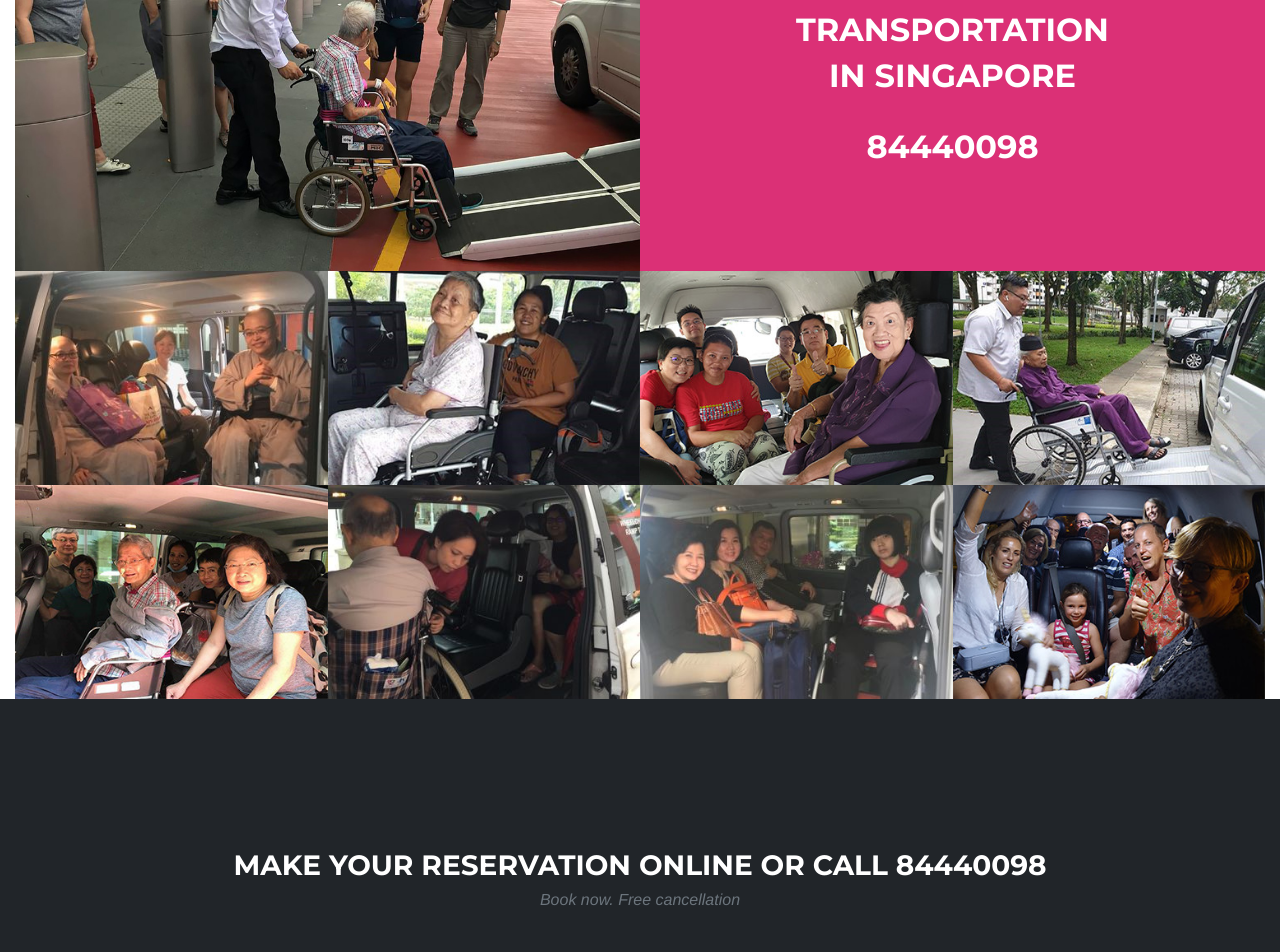
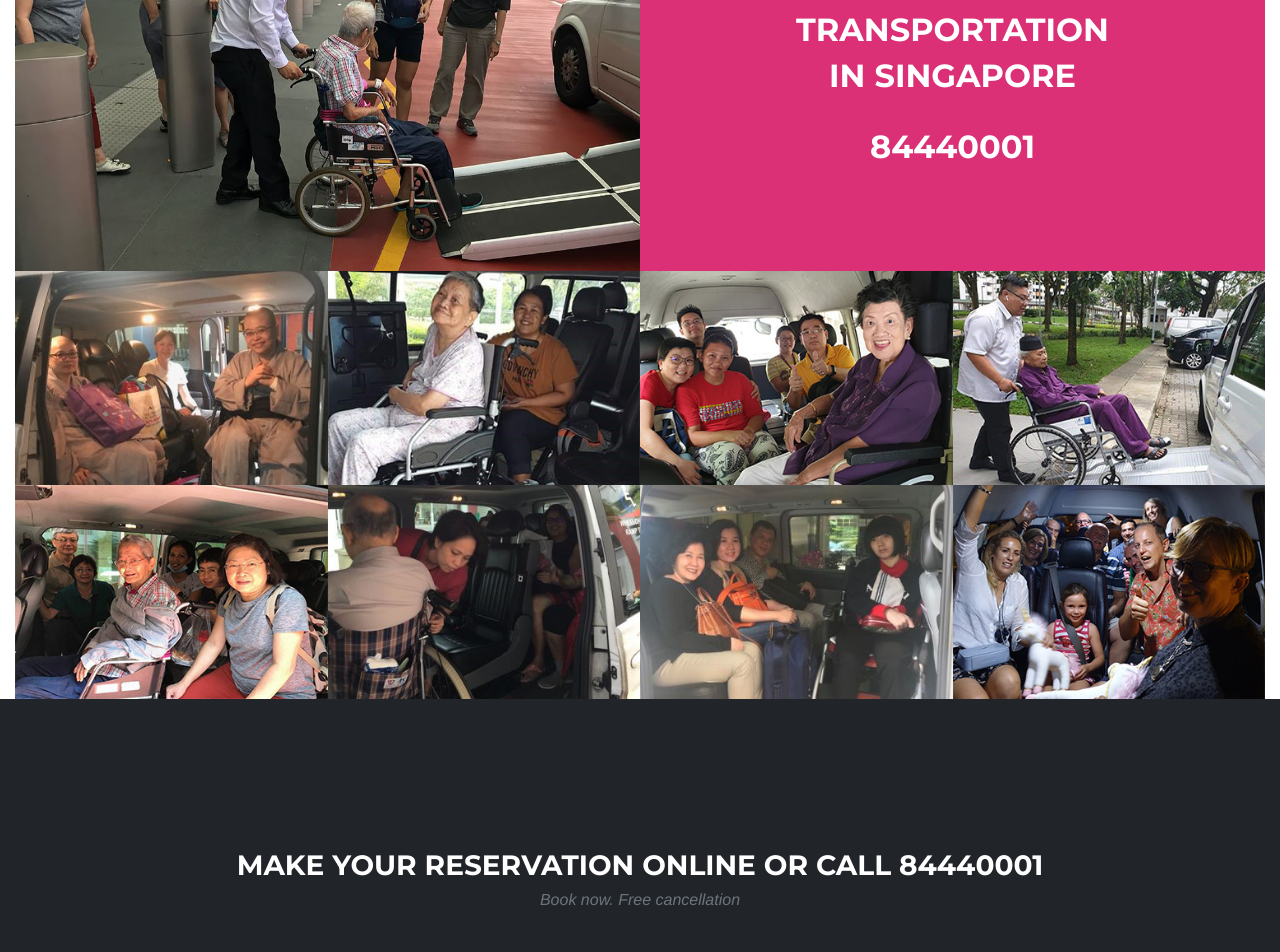
Before and after one commit to chyeteck/wheelchairmaxi, a plain HTML site: page index.html in a window 1280 px wide. Shown: the part 140-1092 px from the top of the page. Drawn offline with Linux system fonts and the light colour scheme; a web font is replaced by a local one.

Commit message:
Update index.html

```diff
--- a/index.html
+++ b/index.html
@@ -55,7 +55,7 @@
           <h2 class="text-uppercase whitetext">transportation</h2>
 		  <h2 class="text-uppercase whitetext">in Singapore</h2>
 		  <br>
-		  <h2><a href="tel:+65-8444-0098">84440098</a></h2>
+		  <h2><a href="tel:+65-8444-0098">84440001</a></h2>
 
         </div>
 		</div>
@@ -100,7 +100,7 @@
       <div class="container">
         <div class="row">
           <div class="col-lg-12 text-center">
-            <h3 class="section-heading text-uppercase">Make your reservation online or call 84440098</h3>
+            <h3 class="section-heading text-uppercase">Make your reservation online or call 84440001</h3>
 
             <h3 class="section-subheading text-muted">Book now. Free cancellation </h3>
           </div>
```
